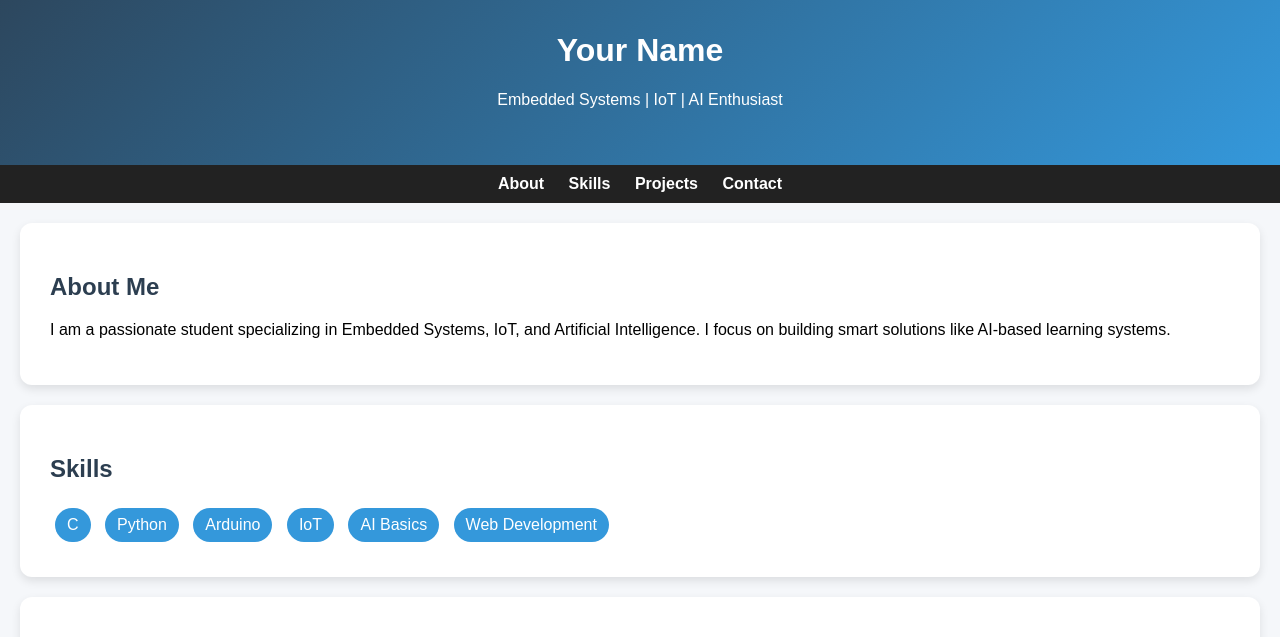
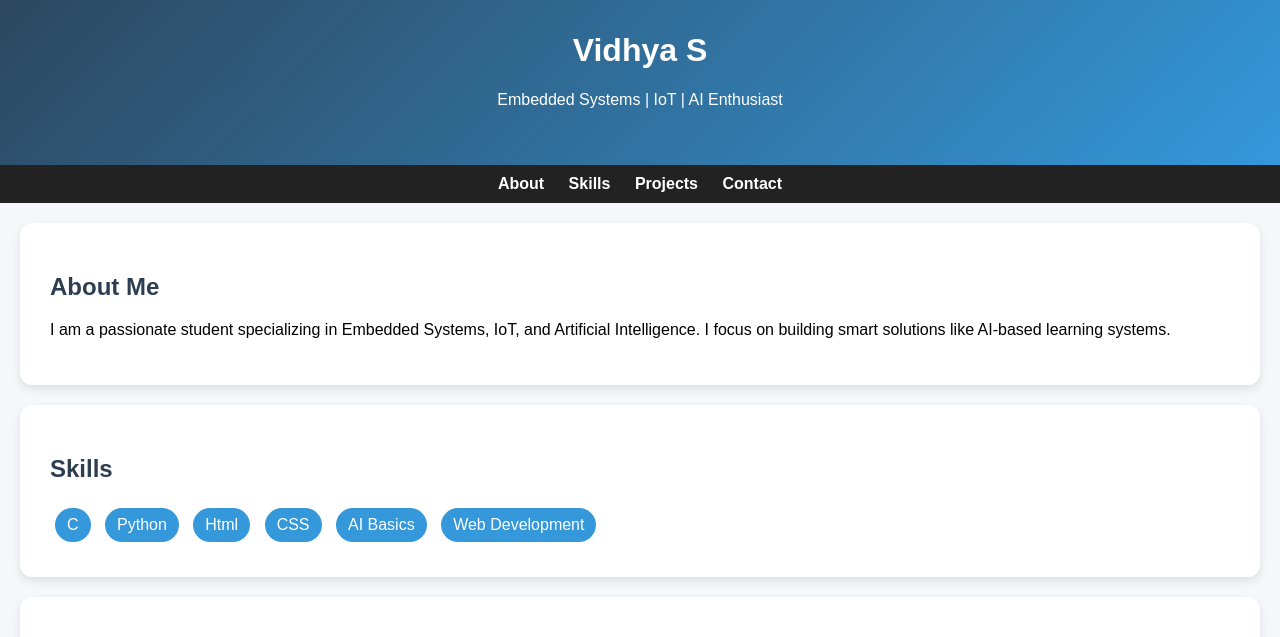
Before and after one commit to VidhyaSK-project-work/vidhyas.github.io, a plain HTML site: page index.html in a window 1280 px wide. Shown: the part 163-800 px from the top of the page. Drawn offline with Linux system fonts and the light colour scheme.

Commit message:
Update index.html

```diff
--- a/index.html
+++ b/index.html
@@ -96,7 +96,7 @@ footer {
 
 <header>
     <img src="https://via.placeholder.com/120" alt="Profile">
-    <h1>Your Name</h1>
+    <h1>Vidhya S</h1>
     <p>Embedded Systems | IoT | AI Enthusiast</p>
 </header>
 
@@ -117,8 +117,8 @@ footer {
     <div class="skills">
         <span>C</span>
         <span>Python</span>
-        <span>Arduino</span>
-        <span>IoT</span>
+        <span>Html</span>
+        <span>CSS</span>
         <span>AI Basics</span>
         <span>Web Development</span>
     </div>
```
